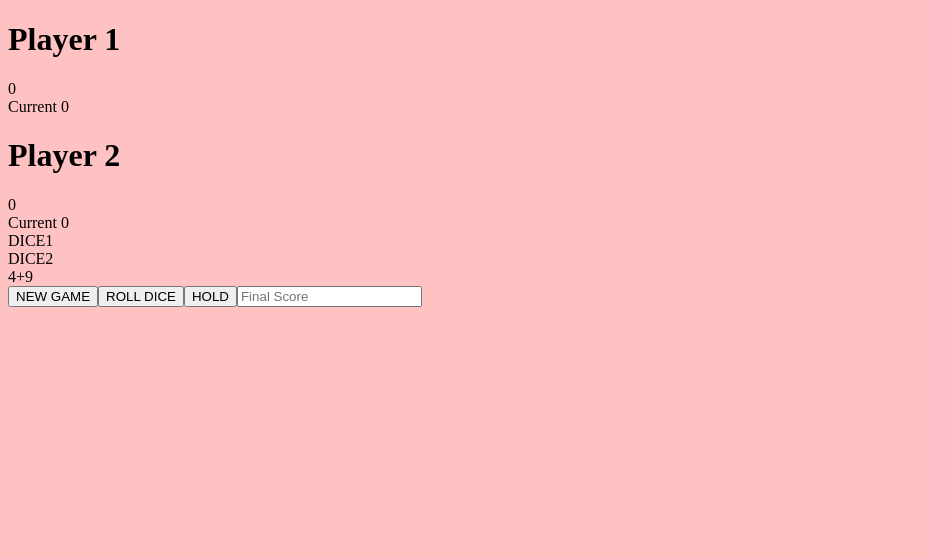
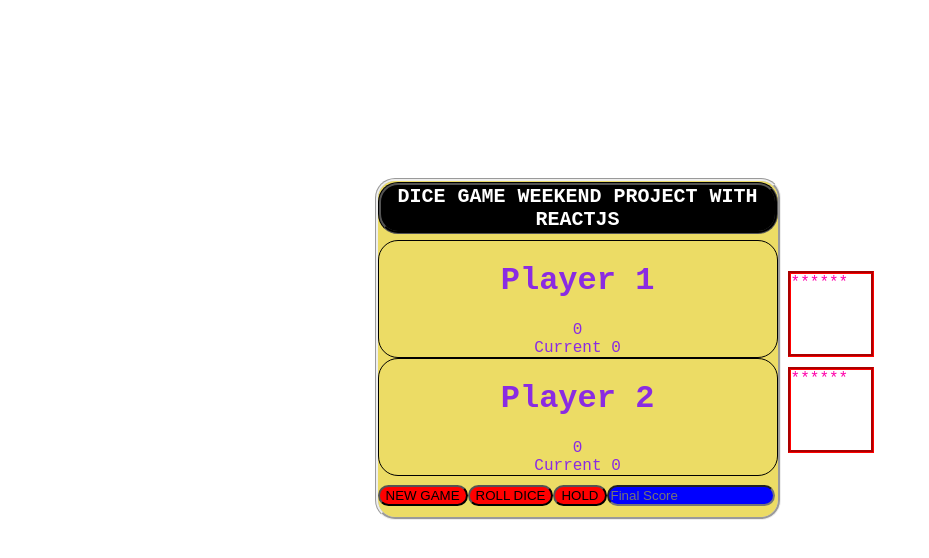
Before and after one commit to abedkhalaf8/DiceGame-weekend-project, a React (Create React App) app: page / in a window 1280 px wide. Shown: the top 558 px of the page, without its empty margins (0-929 px from the left). Built offline with nearby package versions, Linux system fonts and the light colour scheme.

Commit message:
new css
new css for every component in the game

```diff
--- a/src/component/App.css
+++ b/src/component/App.css
@@ -1,3 +1,27 @@
 body {
-    background-color: rgb(255, 194, 194);
+    background-color: rgb(255, 255, 255);
+    font-family: 'Courier New', Courier, monospace;
 }
+
+.GameBoard {
+    background-color: rgb(236, 220, 101);
+    position: relative;
+    left: 29%;
+    top: 170px;
+    align-items: center;
+    justify-content: center;
+    width: 400px;
+    border-radius: 20px;
+    border-style: groove;
+}
+.title {
+    text-align: center;
+    font-size: 20px;
+    background-color: rgb(0, 0, 0);
+    border-color: black;
+    border-style: groove;
+    border-radius: 20px;
+    color: white;
+    top: -12px;
+    position: relative;
+}
--- a/src/component/App.js
+++ b/src/component/App.js
@@ -10,9 +10,10 @@ export default class App extends React.Component {
         return (
              <div>
                  <div className='GameBoard'>
+                 <h1 className='title'>DICE GAME WEEKEND PROJECT WITH REACTJS</h1>
                       <Players />
                       <Twodice />
-               4+9       <GameButtons />
+                     <GameButtons />
                   </div>
              </div>
          )
--- /dev/null
+++ b/src/component/Game_buttons.css
@@ -0,0 +1,17 @@
+button {
+    background-color: red;
+    border-color: black;
+    border-radius:20px;
+    border-width: 2px;
+    position: relative;
+    top: -11px;
+}
+
+input {
+    background-color: blue;
+    color: black;
+    border-radius: 20px;
+    width: 160px;
+    position: relative;
+    top: -11px;
+}
--- a/src/component/Game_buttons.js
+++ b/src/component/Game_buttons.js
@@ -1,5 +1,6 @@
+import './Game_buttons.css'
+
 import React from 'react';
-
 class GameButtons extends React.Component {
    render() {
        return (
--- /dev/null
+++ b/src/component/Game_players.css
@@ -0,0 +1,20 @@
+.Player1 {
+    color:blueviolet;
+    border-color: black;
+    border-style: groove;
+    border-radius: 20px;
+    border-width: 1px;
+    top: -20px;
+    position: relative;
+    text-align: center;
+}
+.Player2 {
+    color:blueviolet;
+    border-color: black;
+    border-style: groove;
+    border-radius: 20px;
+    border-width: 1px;
+    top: -20px;
+    position: relative;
+    text-align: center;
+}
--- a/src/component/Game_players.js
+++ b/src/component/Game_players.js
@@ -1,5 +1,6 @@
+import './Game_players.css'
+
 import React from 'react';
-
 class Players extends React.Component {
    render() {
        return (
--- /dev/null
+++ b/src/component/two_dice.css
@@ -0,0 +1,48 @@
+.dice1{
+    background-color: rgb(255, 255, 255);
+    width: 80px;
+    height: 80px;
+    border-style: groove;
+    border-color: rgb(255, 0, 0);
+}
+.dice2{
+    background-color: rgb(255, 255, 255);
+    width: 80px;
+    height: 80px;
+    border-style: groove;
+    border-color: rgb(255, 0, 0);
+    margin-top: 10px;
+
+}
+.two_dice {
+    position: absolute;
+    left: 410px;
+    top:90px;
+
+}
+
+.dots {
+    position: relative;
+    display: flex;
+    color: rgb(255, 0, 170);
+
+}
+
+.dot_1 {
+
+}
+.dot_2 {
+
+}
+.dot_3 {
+
+}
+.dot_4 {
+
+}
+.dot_5 {
+
+}
+.dot_6 {
+
+}
--- a/src/component/two_dice.js
+++ b/src/component/two_dice.js
@@ -1,3 +1,5 @@
+import './two_dice.css'
+
 import React from 'react';
 
 class Twodice extends React.Component {
@@ -5,8 +7,26 @@ class Twodice extends React.Component {
        return (
            <div>
               <div className='two_dice'>
-                <div className='dice1'>DICE1</div>
-                <div className='dice2'>DICE2</div>
+                <div className='dice1'>
+                  <div className='dots'>
+                     <div className='dot_1'>*</div>
+                     <div className='dot_2'>*</div>
+                     <div className='dot_3'>*</div>
+                     <div className='dot_4'>*</div>
+                     <div className='dot_5'>*</div>
+                     <div className='dot_6'>*</div>
+                    </div>
+                </div>
+                <div className='dice2'>
+                <div className='dots'>
+                     <div className='dot_1'>*</div>
+                     <div className='dot_2'>*</div>
+                     <div className='dot_3'>*</div>
+                     <div className='dot_4'>*</div>
+                     <div className='dot_5'>*</div>
+                     <div className='dot_6'>*</div>
+                  </div>
+                </div>
               </div>
            </div>
   )
```
